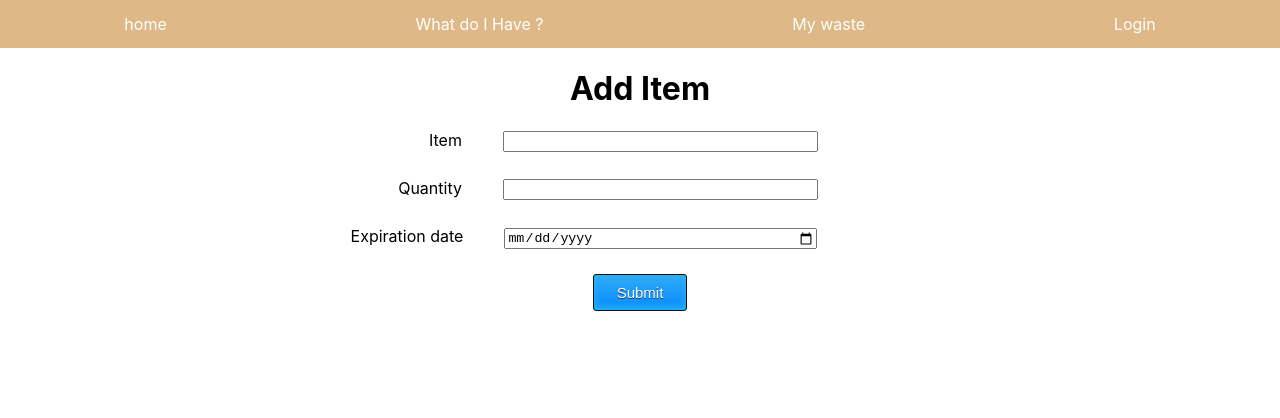
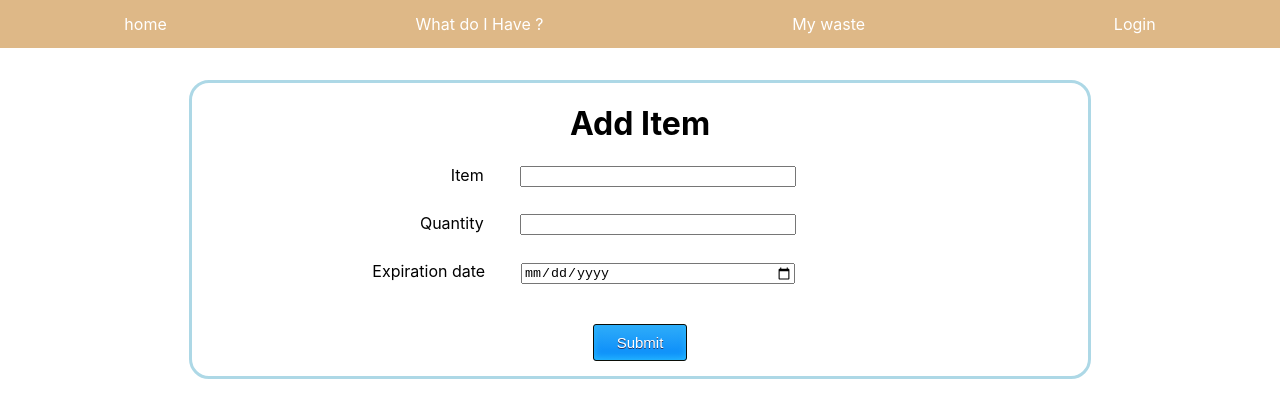
Before and after one commit to SupriyaShekar123/-frapp-frontend, a React (Create React App) app: page /AddItemButton in a window 1280 px wide. Shown: the top 418 px of the page. Built offline with nearby package versions, Linux system fonts and the light colour scheme.

Commit message:
add some styling with border and button

```diff
--- a/src/component/AddItemButton.css
+++ b/src/component/AddItemButton.css
@@ -1,5 +1,6 @@
 div{
     height: 100%;
+
 }
 .myButton {
 	box-shadow:inset 0px -3px 7px 0px #29bbff;
@@ -15,7 +16,8 @@ div{
 	padding:9px 23px;
 	text-decoration:none;
     text-shadow:0px 1px 0px #263666;
-    margin-top: 2;
+    margin-top: 1em;
+    margin-bottom: 1em;
 }
 .myButton:hover {
 	background:linear-gradient(to bottom, #0688fa 5%, #2dabf9 100%);
@@ -26,9 +28,15 @@ div{
 	top:1px;
 }
 
+.form-shape{
+    margin-top: 2em;
+}
 form {
-    width: 80%;
+
+    width: 70%;
     margin: 0 auto;
+    border: solid 3px lightblue;
+    border-radius: 20px;
   }
 
 label,input {
--- a/src/component/AddItemButton.js
+++ b/src/component/AddItemButton.js
@@ -20,7 +20,7 @@ export default function AddItemButton() {
 
     return (
         <div>
-            <form>
+            <form className="form-shape">
                 <h1>Add Item</h1>
                 <label>Item</label>
                 <input
```
